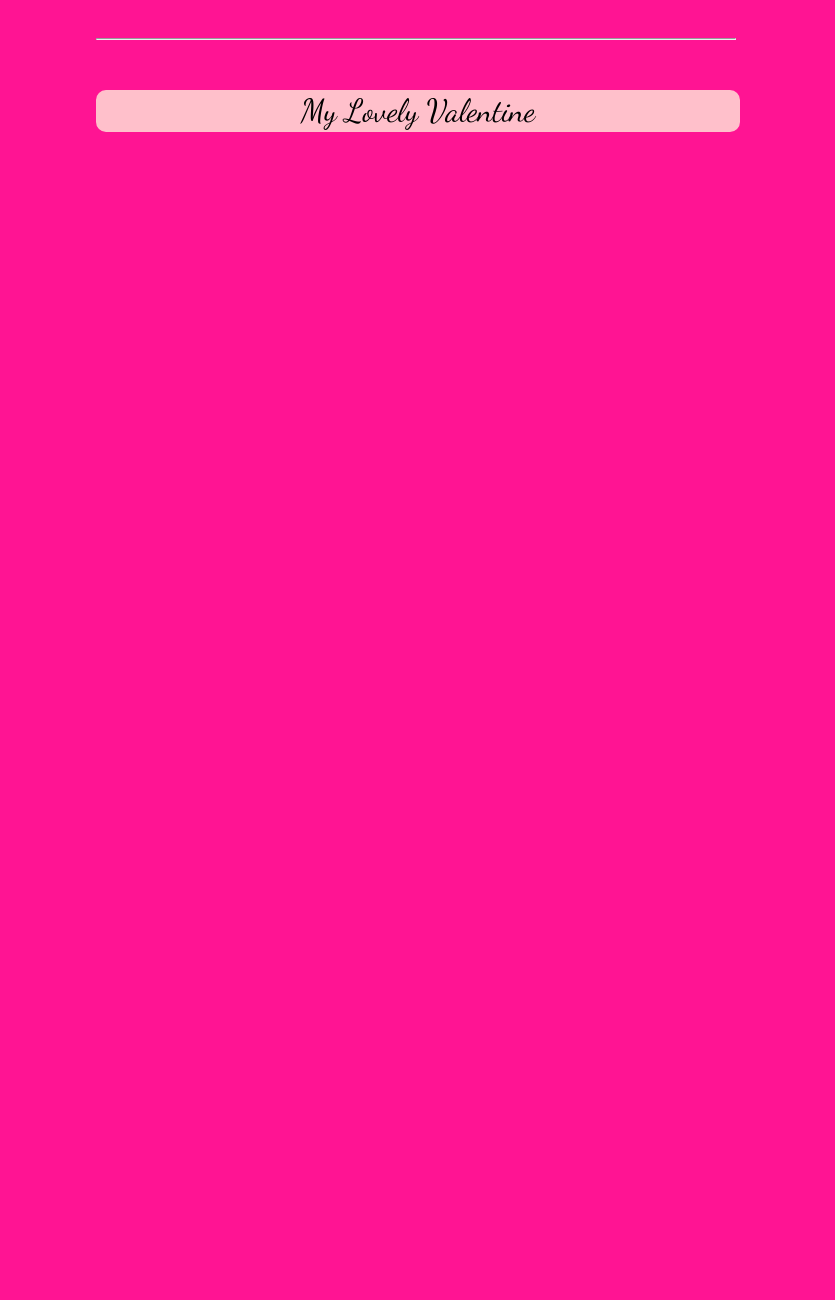
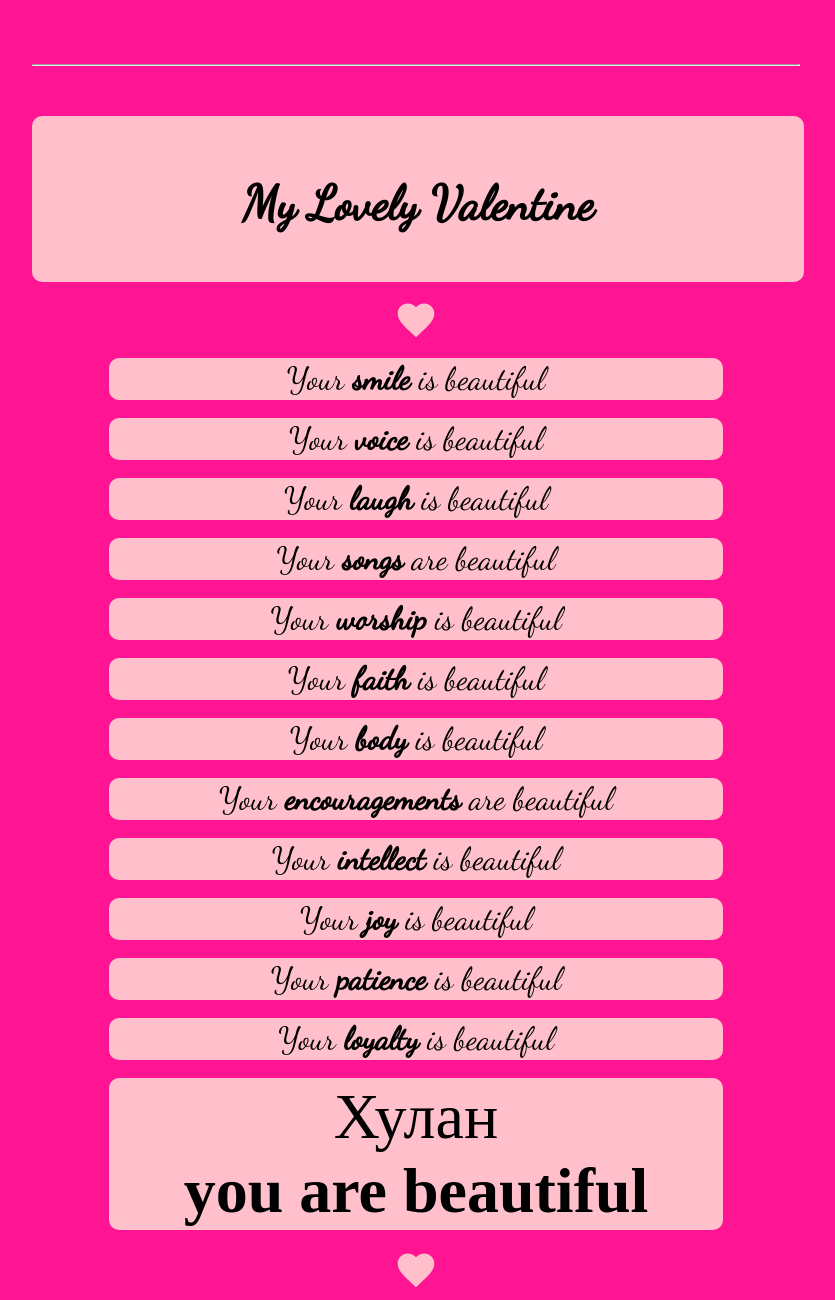
Before and after one commit to sevr/214, a plain HTML site: page index.html in a window 1280 px wide. Shown: the part 618-1918 px from the top of the page, without its empty margins (224-1059 px from the left). Before the commit the page ends 800 px from the top, so only its background shows below. Drawn offline with Linux system fonts and the light colour scheme.

Commit message:
Update index.html

```diff
--- a/index.html
+++ b/index.html
@@ -4,20 +4,12 @@
   body {
   background:DEEPPINK ;
   height:auto;
-  max-width:50%;
+  max-width:60%;
   margin-right:auto;
   margin-left:auto;
+    text-align:center;
   }
 
-
-
-
-
-  #aa {
-    BACKGROUND: #aabb77 url(aa.png) ;
-      width:100%;
-        text-align:center;
-border: 2px solid black;}
 
 
 .BR1 {
@@ -33,12 +25,33 @@ border: 2px solid black;}
         text-align:center;
 border: 2px solid pink;
    border-radius: 10px;
+  font-size: 3em ;
+  font-family: 'Dancing Script', cursive;}
+
+  .main2 {
+    BACKGROUND:pink;
+margin-left:10%;
+    margin-right:10%;
+        text-align:center;
+border: 2px solid pink;
+   border-radius: 10px;
   font-size: 2em ;
   font-family: 'Dancing Script', cursive;}
+
+  .main16 {
+    BACKGROUND:pink;
+margin-left:10%;
+    margin-right:10%;
+        text-align:center;
+border: 2px solid pink;
+   border-radius: 10px;
+  font-size: 4em ;
+  font-family: Gabriola;}
 
 
 
 </STYLE>
+
 
 
 
@@ -69,8 +82,96 @@ border: 2px solid pink;
 <br>
 
 <DIV CLASS=main>
+  <b><br>
 My Lovely Valentine
+    <p>
+  </b>
+  </div>
 
-  </div>
   <p>
+
+    <svg width="44" height="44" viewBox="0 0 24 24">
+  <path d="M12,21.35L10.55,20.03C5.4,15.36 2,12.27 2,8.5C2,5.41 4.42,3 7.5,3C9.24,3 10.91,3.81 12,5.08C13.09,3.81 14.76,3 16.5,3C19.58,3 22,5.41 22,8.5C22,12.27 18.6,15.36 13.45,20.03L12,21.35Z" fill="pink" ></path>
+</svg>
+
+
 <br>
+
+    <DIV CLASS=main2>
+      Your <b>smile</b> is beautiful
+      </div>
+ <br>
+
+       <DIV CLASS=main2>
+      Your <b>voice</b> is beautiful
+      </div>
+ <br>
+
+      <DIV CLASS=main2>
+      Your <b>laugh</b> is beautiful
+      </div>
+ <br>
+
+      <DIV CLASS=main2>
+      Your <b>songs</b> are beautiful
+      </div>
+ <br>
+
+      <DIV CLASS=main2>
+      Your <b>worship</b> is beautiful
+      </div>
+ <br>
+
+      <DIV CLASS=main2>
+      Your <b>faith</b> is beautiful
+      </div>
+ <br>
+
+      <DIV CLASS=main2>
+      Your <b>body</b> is beautiful
+      </div>
+ <br>
+
+    <DIV CLASS=main2>
+      Your <b>encouragements</b> are beautiful
+      </div>
+ <br>
+
+    <DIV CLASS=main2>
+      Your <b>intellect</b> is beautiful
+      </div>
+ <br>
+
+    <DIV CLASS=main2>
+      Your <b>joy</b> is beautiful
+      </div>
+ <br>
+
+    <DIV CLASS=main2>
+      Your <b>patience</b> is beautiful
+      </div>
+ <br>
+
+    <DIV CLASS=main2>
+      Your <b>loyalty</b> is beautiful
+      </div>
+ <br>
+
+
+
+
+
+
+
+
+
+
+      <DIV CLASS=main16>
+      Хулан
+        <br>
+ <b> you are beautiful
+      </div>
+ <br>
+        <svg width="44" height="44" viewBox="0 0 24 24">
+  <path d="M12,21.35L10.55,20.03C5.4,15.36 2,12.27 2,8.5C2,5.41 4.42,3 7.5,3C9.24,3 10.91,3.81 12,5.08C13.09,3.81 14.76,3 16.5,3C19.58,3 22,5.41 22,8.5C22,12.27 18.6,15.36 13.45,20.03L12,21.35Z" fill="pink" ></path>
+</svg>
```
